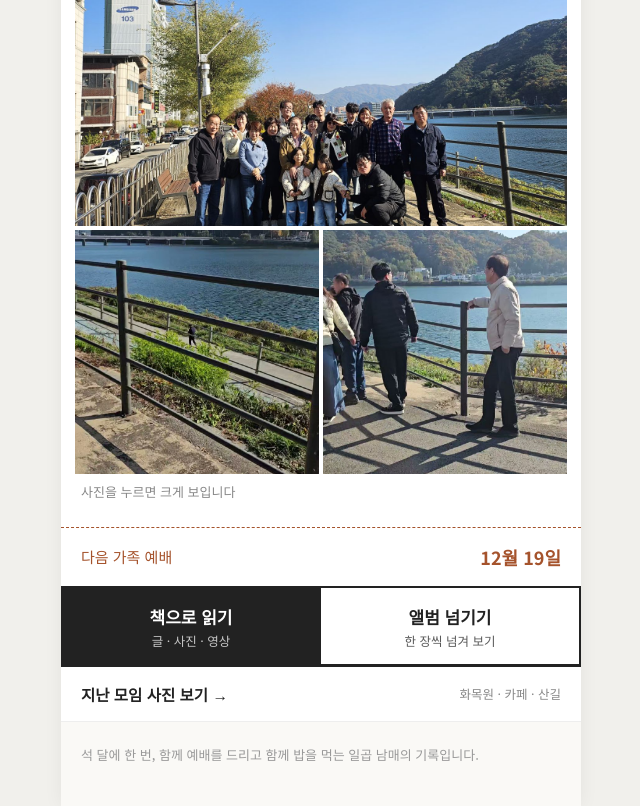
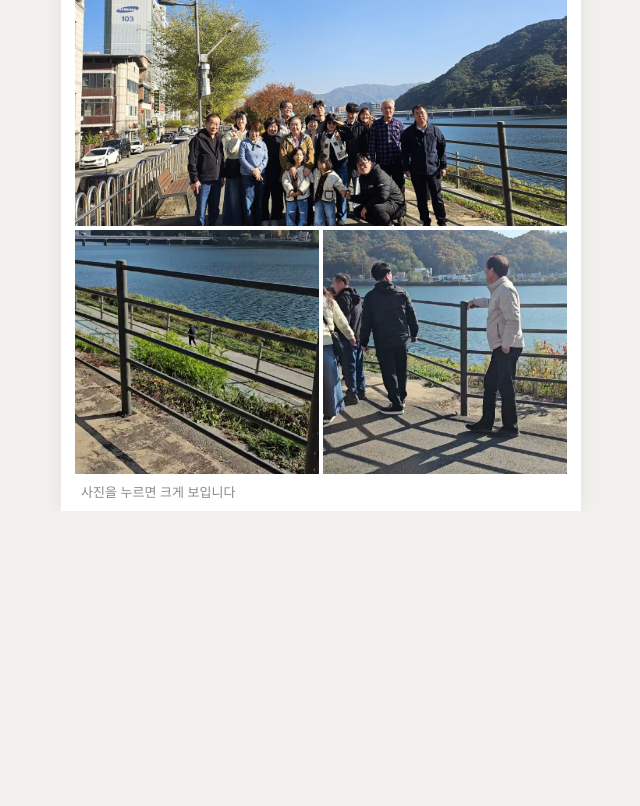
Before and after one commit to okhyun304-dot/chilnammae-worship, a plain HTML site: page index.html in a window 1280 px wide. Shown: the part 2730-3536 px from the top of the page, without its empty margins (319-959 px from the left). After the commit the page ends 3241 px from the top, so only its background shows below. Drawn offline with Linux system fonts and the light colour scheme; a web font is replaced by a local one.

Commit message:
첫 화면 맨 아래(다음 예배·버튼·지난 모임·안내 문구) 뺌
Co-Authored-By: Claude Opus 5.5 <noreply@anthropic.com>

```diff
--- a/index.html
+++ b/index.html
@@ -123,9 +123,6 @@ video{background:#000}
  </div>
  <div class="cap">사진을 누르면 크게 보입니다</div>
 
- <div class="next"><span>다음 가족 예배</span><b>12월 19일</b></div>
- <div class="two"><a class="a1" href="book/">책으로 읽기<em>글 · 사진 · 영상</em></a><a href="book/flip.html">앨범 넘기기<em>한 장씩 넘겨 보기</em></a></div>
-<a class="pastlink" href="#m-past" data-go="m-past">지난 모임 사진 보기 →<span>화목원 · 카페 · 산길</span></a>
 </article>
 
 
@@ -148,7 +145,6 @@ video{background:#000}
  <div class="one"><img src="img/past18.jpg" alt=""></div><figcaption>꽃길을 걷는 네 사람</figcaption>
  <div class="next"><span>다음 가족 예배</span><b>12월 19일</b></div>
 </article>
-<div class="foot">석 달에 한 번, 함께 예배를 드리고 함께 밥을 먹는 일곱 남매의 기록입니다. </div>
 </div>
 <div class="zoom" id="zoom"><img alt=""></div>
 
```
